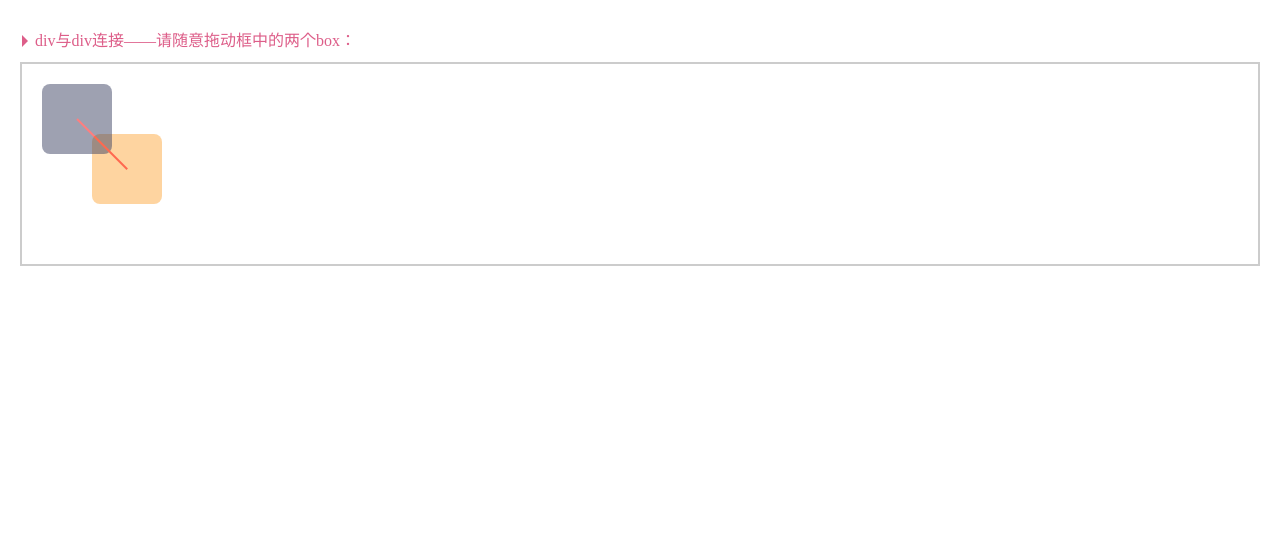
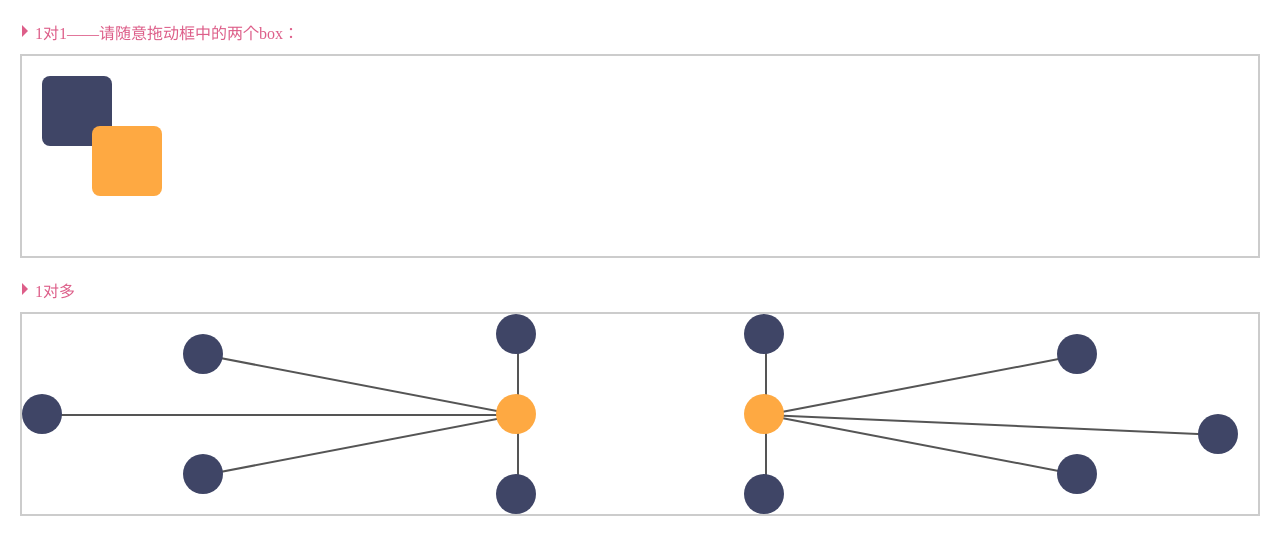
Before and after one commit to himushroom/Interconnect, a plain HTML site: page index.html in a window 1280 px wide. Drawn offline with Linux system fonts and the light colour scheme.

Commit message:
增加1对多demo

```diff
--- a/index.css
+++ b/index.css
@@ -1,8 +1,10 @@
+/* 全局 */
 body {
   margin: 0;
   background-color: #fff;
 }
 
+/* 公用 */
 .content {
   margin: 20px;
 }
@@ -10,36 +12,44 @@ body {
 .title {
   position: relative;
   font-size: 16px;
-  line-height: 42px;
   margin-left: 15px;
   color: #dd5e89;
+  margin-bottom: 10px;
 }
 
 .title:after {
   content: '';
   position: absolute;
   left: -13px;
-  top: 49%;
+  top: 5px;
   width: 0;
   height: 0;
   border-left: 6px solid #dd5e89;
   border-top: 6px dashed transparent;
   border-bottom: 6px dashed transparent;
-  transform: translateY(-50%);
 }
 
 .dld {
   position: relative;
   height: 200px;
   border: 2px solid #cccccc;
+  overflow-y: scroll;
 }
 
+.line {
+  background-color: #555;
+  position: absolute;
+  width: 2px;
+  transform-origin: 50% 0;
+  z-index: 1;
+}
+
+/* 连线 */
 .box {
   position: absolute;
   width: 70px;
   height: 70px;
   background: #fff;
-  opacity: 0.5;
   border-radius: 8px;
   box-sizing: border-box;
 }
@@ -55,15 +65,87 @@ body {
   left: 70px;
   top: 70px;
   background-color: #fea942;
-  z-index: 1;
+  z-index: 5;
 }
 
-.line {
-  background-color: red;
+/* 1对多 */
+
+.circle {
+  background-color: #3f4566;
   position: absolute;
-  top: 50%;
-  left: 34px;
-  width: 2px;
-  transform-origin: 50% 0;
+  width: 40px;
+  height: 40px;
+  border-radius: 50%;
+  box-sizing: border-box;
   z-index: 10;
 }
+
+.one-to-many-left .circle:nth-child(2) {
+  left: 40%;
+  top: 0;
+  transform: translateX(-50%);
+}
+
+.one-to-many-left .circle:nth-child(3) {
+  left: 13%;
+  top: 10%;
+}
+
+.one-to-many-left .circle:nth-child(4) {
+  left: 0;
+  top: 50%;
+  transform: translateY(-50%);
+}
+
+.one-to-many-left .circle:nth-child(5) {
+  left: 13%;
+  bottom: 10%;
+}
+
+.one-to-many-left .circle:nth-child(6) {
+  left: 40%;
+  bottom: 0;
+  transform: translateX(-50%);
+}
+
+.one-to-many-left .send {
+  background-color: #fea942;
+  left: 40%;
+  top: 50%;
+  transform: translate(-50%, -50%);
+}
+
+.one-to-many-right .circle:nth-child(2) {
+  left: 60%;
+  top: 0;
+  transform: translateX(-50%);
+}
+
+.one-to-many-right .circle:nth-child(3) {
+  right: 13%;
+  top: 10%;
+}
+
+.one-to-many-right .circle:nth-child(4) {
+  right: 0;
+  top: 50%;
+  transform: translateX(-50%);
+}
+
+.one-to-many-right .circle:nth-child(5) {
+  right: 13%;
+  bottom: 10%;
+}
+
+.one-to-many-right .circle:nth-child(6) {
+  left: 60%;
+  bottom: 0;
+  transform: translateX(-50%);
+}
+
+.one-to-many-right .send {
+  background-color: #fea942;
+  left: 60%;
+  top: 50%;
+  transform: translate(-50%, -50%);
+}
--- a/index.html
+++ b/index.html
@@ -3,20 +3,50 @@
 
 <head>
     <meta charset="UTF-8">
-    <meta name="viewport" content="width=device-width, initial-scale=1.0">
-    <meta http-equiv="X-UA-Compatible" content="ie=edge">
+    <meta http-equiv="X-UA-Compatible" content="IE=edge">
+    <meta name="viewport" content="width=device-width, initial-scale=1,minimum-scale=1.0, maximum-scale=1.0, user-scalable=no">
     <title>line</title>
     <link rel="stylesheet" href="index.css">
 </head>
 
 <body onselectstart="return false">
     <div class="content">
-        <div class="title">div与div连接——请随意拖动框中的两个box：</div>
-        <div class="dld">
-            <div id="a" class='box'>
+        <div class="title">1对1——请随意拖动框中的两个box：</div>
+        <div class="dld single">
+            <div id="a" class='box'></div>
+            <i class="line"></i>
+            <div id="b" class='box'></div>
+        </div>
+    </div>
+    <div class="content">
+        <div class="title">1对多</div>
+        <div class="dld one-to-many">
+            <div class="one-to-many-left">
+                <div class='circle send'></div>
+                <div class="circle"></div>
+                <div class="circle"></div>
+                <div class="circle"></div>
+                <div class="circle"></div>
+                <div class="circle"></div>
+                <i class="line"></i>
+                <i class="line"></i>
+                <i class="line"></i>
+                <i class="line"></i>
                 <i class="line"></i>
             </div>
-            <div id="b" class='box'></div>
+            <div class="one-to-many-right">
+                <div class='circle send'></div>
+                <div class="circle"></div>
+                <div class="circle"></div>
+                <div class="circle"></div>
+                <div class="circle"></div>
+                <div class="circle"></div>
+                <i class="line"></i>
+                <i class="line"></i>
+                <i class="line"></i>
+                <i class="line"></i>
+                <i class="line"></i>
+            </div>
         </div>
     </div>
     <script src="js/jquery-3.1.1.min.js"></script>
--- a/js/index.js
+++ b/js/index.js
@@ -1,88 +1,180 @@
 $(function() {
-  var a = $('#a'),
-    b = $('#b'),
-    line = $('.line')
+  // 1对1
+  var a = $('.single').find('#a'),
+    b = $('.single').find('#b'),
+    line = $('.single').find('.line');
   // 初始化
-  var data = getData(a, b)
+  var center = getCenter(a);
+  var data = getData(a, b);
   $(line).css({
+    left: `${center.x}px`,
+    top: `${center.y}px`,
     height: `${data.beveling}px`,
     transform: `rotate(${data.angle}deg)`
-  })
+  });
   // 点击
-  fnDown(a)
-  fnDown(b)
-})
+  fnDown(a);
+  fnDown(b);
+
+  // 1对多
+  var left = $('.one-to-many-left'),
+    right = $('.one-to-many-right');
+  getDom(left);
+  getDom(right);
+});
+
+function init(send, line, circle) {
+  // 获得主模块的中心点已经主模块到其他模块的距离和角度
+  var center = getCenter(send),
+    data = geSingletData(send, circle);
+
+  // 给每条连接线定位
+  $(circle).map(i => {
+    $(line)
+      .eq(i)
+      .css({
+        left: `${center.x}px`,
+        top: `${center.y}px`,
+        height: `${data.beveling[i]}px`,
+        transform: `rotate(${data.angle[i]}deg)`
+      });
+  });
+}
+
+// 初始化模块
+function getDom(ele) {
+  var line = $(ele).find('.line'),
+    send = $(ele).find('.send'),
+    circle = $(ele).find('.circle:not(.send)');
+  // 初始化
+  init(send, line, circle);
+  // 窗口改变时重新计算
+  $(window).resize(function() {
+    init(send, line, circle);
+  });
+}
 
 // 点击模块
 function fnDown(ele) {
-  var dld = $('.dld')
+  var dld = $('.dld');
   $(ele).mousedown(function() {
-    e = event || window.event
-    e.stopPropagation()
-    // 光标按下时光标在模块中距离模考的距离
-    // 这里的e.client是以目标模块为参考
+    e = event || window.event;
+    e.stopPropagation();
+    // 光标按下时光标在模块中距离模块的距离
+    // 这里的e是以目标模块为参考
     var disX = e.clientX - $(this).offset().left,
-      disY = e.clientY - $(this).offset().top
+      disY = e.clientY - $(this).offset().top;
     // 移动
     $(document).bind('mousemove', function() {
-      e = event || window.event
-      fnMove(e, disX, disY, ele)
-    })
+      e = event || window.event;
+      fnMove(e, disX, disY, ele);
+    });
     // 释放
     $(document).bind('mouseup', function() {
-      $(document).unbind('mousemove')
-      $(document).unbind('mouseup')
-    })
-  })
+      $(document).unbind('mousemove');
+      $(document).unbind('mouseup');
+    });
+  });
 }
 
 // 模块跟随鼠标移动
 function fnMove(e, posX, posY, ele) {
-  var dld = $('.dld'),
-    a = $('#a'),
-    b = $('#b'),
-    line = $('.line')
-  // 这里的e.client是以鼠标为参考
+  var dld = $('.dld.single'),
+    a = $('.single').find('#a'),
+    b = $('.single').find('#b'),
+    line = $('.single').find('.line');
+  // 这里的e是以鼠标为参考
   var l = e.clientX - posX - $(dld).offset().left,
     t = e.clientY - posY - $(dld).offset().top,
     winW = $(dld).width(),
     winH = $(dld).height(),
     maxW = winW - $(ele).width(),
-    maxH = winH - $(ele).height()
+    maxH = winH - $(ele).height();
+  // 限制拖动范围只能在dld中
   if (l < 0) {
-    l = 0
+    l = 0;
   } else if (l > maxW) {
-    l = maxW
+    l = maxW;
   }
   if (t < 0) {
-    t = 0
+    t = 0;
   } else if (t > maxH) {
-    t = maxH
+    t = maxH;
   }
-  $(ele).css('left', `${l}px`)
-  $(ele).css('top', `${t}px`)
+
+  $(ele).css({ left: `${l}px`, top: `${t}px` });
 
   // 重新计算连接线的长度和角度
-  var data = getData(a, b)
+  var center = getCenter(a);
+  var data = getData(a, b);
   $(line).css({
+    left: `${center.x}px`,
+    top: `${center.y}px`,
     height: `${data.beveling}px`,
     transform: `rotate(${data.angle}deg)`
-  })
+  });
 }
 
 // 计算角度和斜边长度
 function getData(ele1, ele2) {
-  e = event || window.event
   // 通过计算得到a和b离顶部和左侧的距离差
   var disX = $(ele1).offset().left - $(ele2).offset().left,
-    disY = $(ele1).offset().top - $(ele2).offset().top
+    disY = $(ele1).offset().top - $(ele2).offset().top;
   // 已知临边和斜边，通过atan计算得到a，b连线的倾斜角度
-  var angle = -(Math.atan(disX / disY) * 180) / Math.PI
+  var angle = -(Math.atan(disX / disY) * 180) / Math.PI;
+  // 如果b模块在a模块上方
   if (disY >= 0) {
-    angle = disX > 0 ? angle + 180 : angle - 180
+    // 如果b模块在a模块的左侧
+    angle = disX > 0 ? angle + 180 : angle - 180;
   }
   // 已知临边和斜边，通过勾股定理得到斜边长度
-  var beveling = Math.sqrt(Math.pow(disX, 2) + Math.pow(disY, 2)).toFixed(2)
+  var beveling = Math.sqrt(Math.pow(disX, 2) + Math.pow(disY, 2)).toFixed(2);
 
-  return { angle: angle, beveling: beveling }
+  return { angle: angle, beveling: beveling };
 }
+
+// 计算角度和斜边长度
+function geSingletData(sendEle, receiveEle) {
+  e = event || window.event;
+  // 通过计算得到a和b离顶部和左侧的距离差
+  var angle = [],
+    beveling = [];
+  var left = $(sendEle).offset().left,
+    top = $(sendEle).offset().top;
+  // 循环计算每个模块离主模块的距离和角度
+  for (let i = 0; i < receiveEle.length; i++) {
+    var disX =
+      left -
+      $(receiveEle)
+        .eq(i)
+        .offset().left;
+    var disY =
+      top -
+      $(receiveEle)
+        .eq(i)
+        .offset().top;
+
+    // 已知临边和斜边，通过atan计算得到a，b连线的倾斜角度
+    var list = -(Math.atan(disX / disY) * 180) / Math.PI;
+    // 如果b模块在a模块上方
+    if (disY >= 0) {
+      // 如果b模块在a模块的左上方
+      list = disX > 0 ? list + 180 : list - 180;
+    }
+
+    angle.push(list);
+    // 已知临边和斜边，通过勾股定理得到斜边长度
+    beveling.push(Math.sqrt(Math.pow(disX, 2) + Math.pow(disY, 2)).toFixed(2));
+  }
+
+  return { angle: angle, beveling: beveling };
+}
+
+// 获取线条依存模块的中心坐标
+function getCenter(ele) {
+  var box = $(ele).parents('.dld');
+  var disX =
+      $(ele).offset().left - $(box).offset().left + $(ele).width() / 2 - 1,
+    disY = $(ele).offset().top - $(box).offset().top + $(ele).height() / 2 - 1;
+  return { x: disX, y: disY };
+}
```
